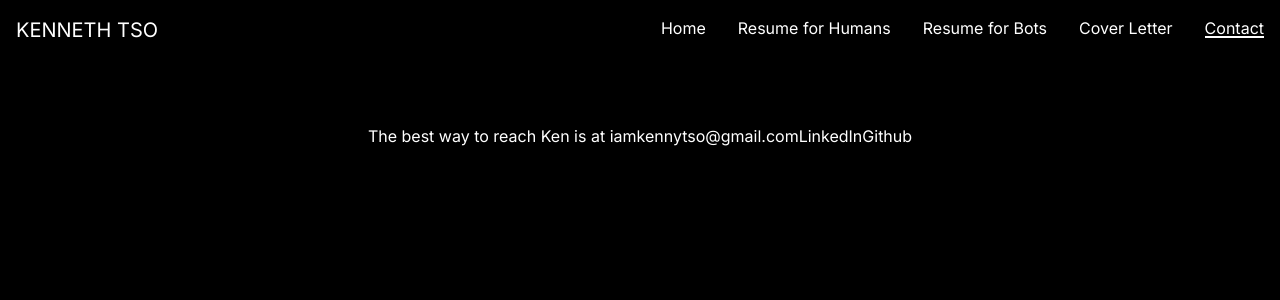
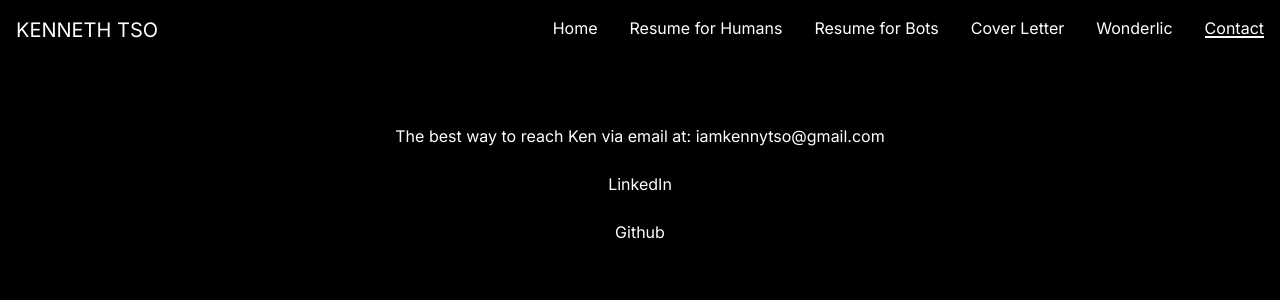
Before and after one commit to iamkennytso/portfolio, a Next.js app: page /contact in a window 1280 px wide. Shown: the top 300 px of the page. Built offline with nearby package versions, Linux system fonts and the light colour scheme.

Commit message:
wonderlic

```diff
--- a/src/app/consts/urls.ts
+++ /dev/null
@@ -1,3 +0,0 @@
-export const paresumeUrl: string = 'https://firebasestorage.googleapis.com/v0/b/kentsoportfolio.appspot.com/o/Kenneth_Tso_Software_Engineer_Parse.pdf?alt=media&token=1695da61-36e3-41a8-a2ca-68dbc8193eeb'
-export const huresumeUrl: string = 'https://firebasestorage.googleapis.com/v0/b/kentsoportfolio.appspot.com/o/Kenneth_Tso_Software_Engineer.pdf?alt=media&token=80711c59-924b-47cb-b110-632a6b5a531a'
-export const coverLetterUrl: string = 'https://firebasestorage.googleapis.com/v0/b/kentsoportfolio.appspot.com/o/Kenneth_Tso_Cover_Letter.pdf?alt=media&token=adf9b261-6399-4f86-9e63-b09eebef2317';
--- a/src/app/contact/page.tsx
+++ b/src/app/contact/page.tsx
@@ -1,9 +1,9 @@
 export default function CoverLetter() {
   return (
-    <div className='flex mt-16 align-center justify-center '>
-      <p className='text-center'>The best way to reach Ken is at <a href="mailto:iamkennytso@gmail.com">iamkennytso@gmail.com</a></p>
-      <p className='text-center'><a href="https://www.linkedin.com/in/iamkennytso" target="_blank">LinkedIn</a></p>
-      <p className='text-center'><a href="https://github.com/iamkennytso" target="_blank">Github</a></p>
+    <div className='mt-16 align-center justify-center'>
+      <p className='text-center'>The best way to reach Ken via email at: <a href="mailto:iamkennytso@gmail.com">iamkennytso@gmail.com</a></p><br/>
+      <p className='text-center'><a href="https://www.linkedin.com/in/iamkennytso" target="_blank">LinkedIn</a></p><br/>
+      <p className='text-center'><a href="https://github.com/iamkennytso" target="_blank">Github</a></p><br/>
     </div>
   );
 }
--- a/src/app/coverLetter/page.tsx
+++ b/src/app/coverLetter/page.tsx
@@ -1,4 +1,4 @@
-import { coverLetterUrl } from "../consts/urls";
+import { coverLetterUrl } from "../../consts/urls";
 import PdfContainer from "../ui/pdfContainer"
 
 export default function CoverLetter() {
--- a/src/app/huresume/page.tsx
+++ b/src/app/huresume/page.tsx
@@ -1,4 +1,4 @@
-import { huresumeUrl } from "../consts/urls";
+import { huresumeUrl } from "../../consts/urls";
 import PdfContainer from "../ui/pdfContainer"
 
 export default function Huresume() {
--- a/src/app/paresume/page.tsx
+++ b/src/app/paresume/page.tsx
@@ -1,5 +1,5 @@
 
-import { paresumeUrl } from "../consts/urls";
+import { paresumeUrl } from "../../consts/urls";
 import PdfContainer from "../ui/pdfContainer"
 
 export default function Paresume() {
--- a/src/app/ui/nav.tsx
+++ b/src/app/ui/nav.tsx
@@ -2,7 +2,6 @@
 
 import Link from 'next/link';
 import { usePathname } from 'next/navigation';
-import path from 'path';
 
 const NAV_LINKS = [
   {
@@ -20,6 +19,10 @@ const NAV_LINKS = [
   {
     name: 'Cover Letter',
     href: '/coverLetter'
+  },
+  {
+    name: 'Wonderlic',
+    href: '/wonderlic'
   },
   {
     name: 'Contact',
--- /dev/null
+++ b/src/app/wonderlic/page.tsx
@@ -0,0 +1,19 @@
+import { wonderlic1, wonderlic2, wonderlic3, wonderlic4 } from "../../consts/urls";
+
+const imageToAltMap: Record<string, string> = {
+  [wonderlic1]: 'Highly Spontaneous, Driven by Persuasive Work, Strong Problem-Solver',
+  [wonderlic2]: 'Highly Spontaneous, Highly Outgoing, Moderately Conventional, Moderately Candid, Moderately Composed',
+  [wonderlic3]: 'Driven by Persuasive Work, Interested in Hands-On Work, Interested in Service Work, Indifferent to Creative Work, Indifferent to Analytical Work, Uninterested in Clerical Work',
+  [wonderlic4]: 'Strong Problem-Solver, Highly Independent, Indifferent to Leadership'
+}
+
+export default function CoverLetter() {
+  return (
+    <div className="flex flex-col m-16 justify-center align-center">
+      <p>What is Wonderlic? According to their website, The Wonderlic Select hiring assessments provide comprehensive, job-specific insights into a candidate's fit for a role. Using Wonderlic's multi-measure assessment approach gives HR teams the most accurate prediction of whether their candidate can do the job, wants to do the job, and how they'll do it. This approach gives greater insights into performance and retention.</p>
+      <br/>
+      <p> I took this personality test as part of a job application. I was actually rejected from the job, so I'm not sure putting this out there actually helps me, but here it is for transparency sake.</p>
+      {Object.keys(imageToAltMap).map(url => <img className="m-4" src={url} alt={imageToAltMap[url]} /> )}
+    </div>
+  );
+}
--- /dev/null
+++ b/src/consts/urls.ts
@@ -0,0 +1,7 @@
+export const paresumeUrl: string = 'https://firebasestorage.googleapis.com/v0/b/kentsoportfolio.appspot.com/o/Kenneth_Tso_Software_Engineer_Parse.pdf?alt=media&token=1695da61-36e3-41a8-a2ca-68dbc8193eeb'
+export const huresumeUrl: string = 'https://firebasestorage.googleapis.com/v0/b/kentsoportfolio.appspot.com/o/Kenneth_Tso_Software_Engineer.pdf?alt=media&token=80711c59-924b-47cb-b110-632a6b5a531a'
+export const coverLetterUrl: string = 'https://firebasestorage.googleapis.com/v0/b/kentsoportfolio.appspot.com/o/Kenneth_Tso_Cover_Letter.pdf?alt=media&token=adf9b261-6399-4f86-9e63-b09eebef2317';
+export const wonderlic1: string = 'https://firebasestorage.googleapis.com/v0/b/kentsoportfolio.appspot.com/o/wonderlic1.png?alt=media&token=9e070a36-7382-41fb-84ff-4b1314d1b049'
+export const wonderlic2: string = 'https://firebasestorage.googleapis.com/v0/b/kentsoportfolio.appspot.com/o/wonderlic2.png?alt=media&token=4f012c5c-e851-46e2-9f58-c62eb3d94689'
+export const wonderlic3: string = 'https://firebasestorage.googleapis.com/v0/b/kentsoportfolio.appspot.com/o/wonderlic3.png?alt=media&token=3ccfcfeb-3ee7-4f04-a334-1dd89d2ab845'
+export const wonderlic4: string = 'https://firebasestorage.googleapis.com/v0/b/kentsoportfolio.appspot.com/o/wonderlic4.png?alt=media&token=cd1021b1-87c3-4be2-85cd-b035b7344475'
```
